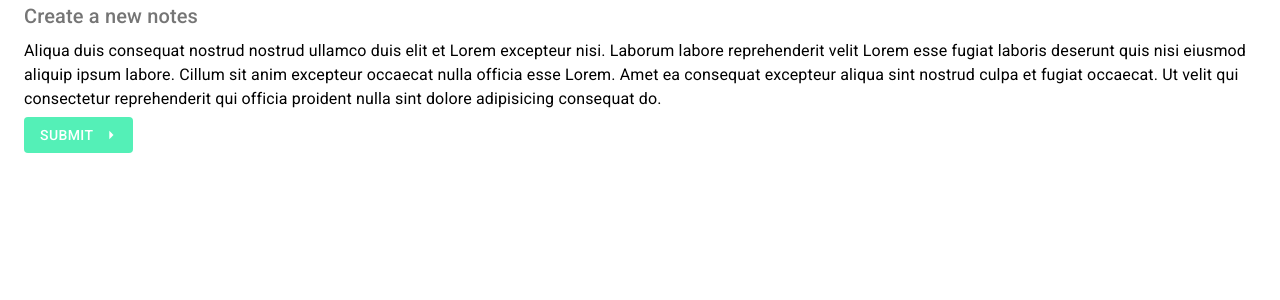
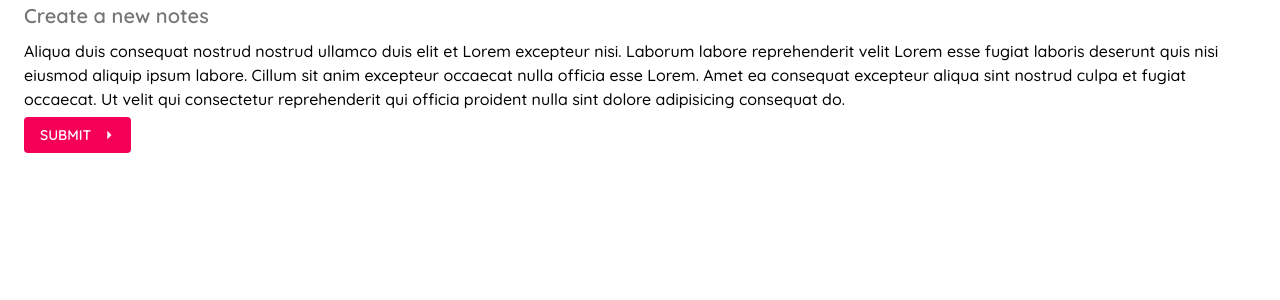
Before and after one commit to dragonregure/material-ui-tut, a React (Create React App) app: page /create in a window 1280 px wide. Shown: the top 300 px of the page. Built offline with nearby package versions, Linux system fonts and the light colour scheme.

Commit message:
lesson-6-customThemes

```diff
--- a/src/App.js
+++ b/src/App.js
@@ -1,9 +1,28 @@
-import { BrowserRouter as Router, Switch, Route } from 'react-router-dom'
-import Notes from './pages/Notes'
-import Create from './pages/Create'
+import { BrowserRouter as Router, Switch, Route } from 'react-router-dom';
+import Notes from './pages/Notes';
+import Create from './pages/Create';
+import { createMuiTheme, ThemeProvider } from '@material-ui/core';
+import { purple } from '@material-ui/core/colors';
+
+const customTheme = createMuiTheme({
+  pallete: {
+    primary: {
+      main: '#2196f3'
+    },
+    secondary: purple
+  },
+  typography: {
+    fontFamily: "Quicksand",
+    fontWeightLight: 400,
+    fontWeightRegular: 500,
+    fontWeightMedium: 600,
+    fontWeightBold: 700,
+  }
+});
 
 function App() {
   return (
+    <ThemeProvider theme={customTheme}>
       <Router>
         <Switch>
           <Route exact path="/">
@@ -14,6 +33,7 @@ function App() {
           </Route>
         </Switch>
       </Router>
+    </ThemeProvider>
   );
 }
 
--- a/src/index.css
+++ b/src/index.css
@@ -1,3 +1,5 @@
+@import url('https://fonts.googleapis.com/css2?family=Quicksand:wght@300;400;500;600;700&display=swap');
+
 body {
   margin: 0;
   -webkit-font-smoothing: antialiased;
--- a/src/pages/Create.js
+++ b/src/pages/Create.js
@@ -4,12 +4,12 @@ import ArrowRightIcon from '@material-ui/icons/ArrowRight';
 import { makeStyles } from '@material-ui/core';
 
 const useStyles = makeStyles({
-  button: {
-    backgroundColor: '#54f0b7',
-    '&:hover': {
-      backgroundColor: '#34ad81'
-    }
-  }
+  // button: {
+  //   backgroundColor: '#54f0b7',
+  //   '&:hover': {
+  //     backgroundColor: '#34ad81'
+  //   }
+  // }
 });
 
 export default function Create() {
```
Lines whose indentation alone changed are shown as unchanged.
